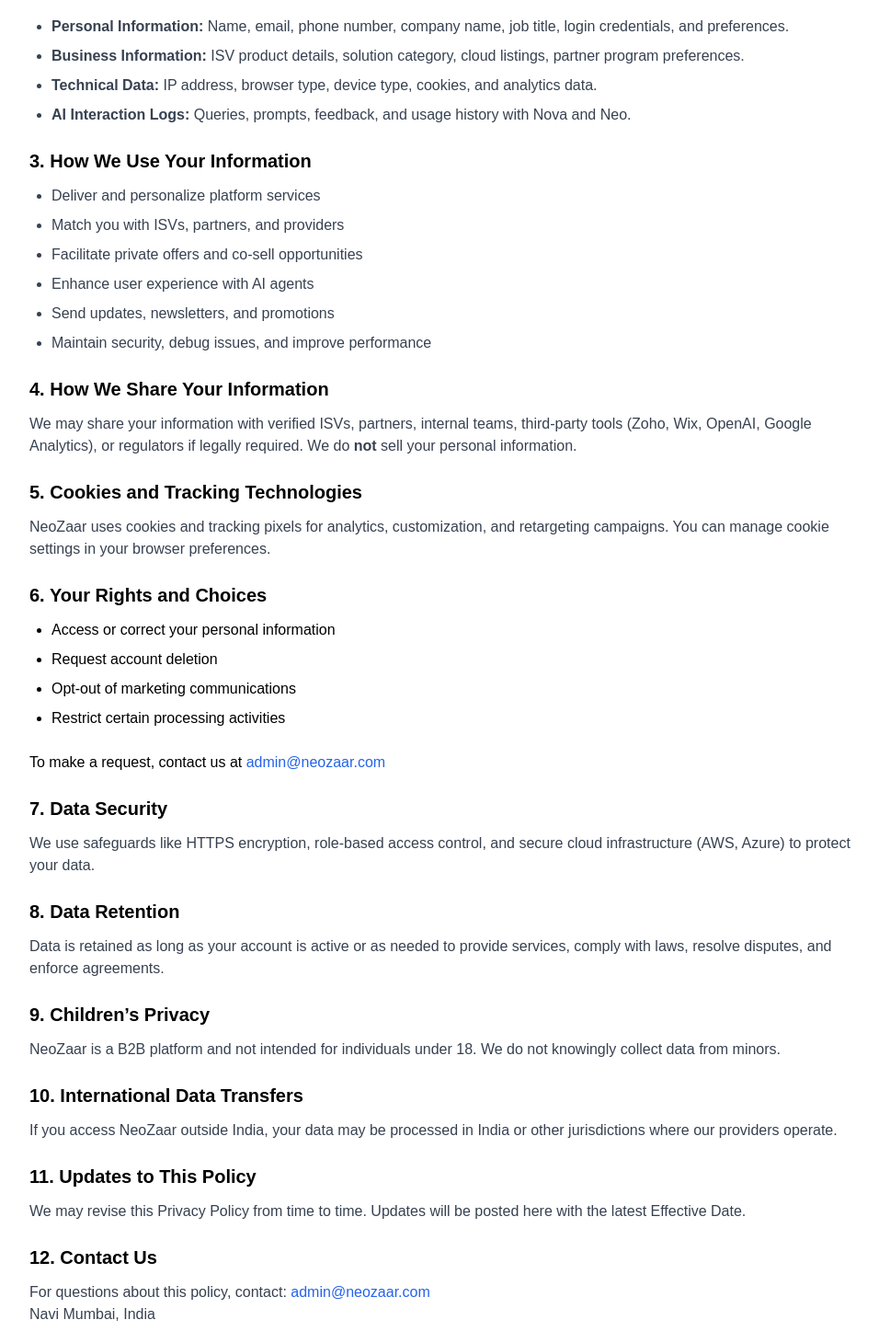
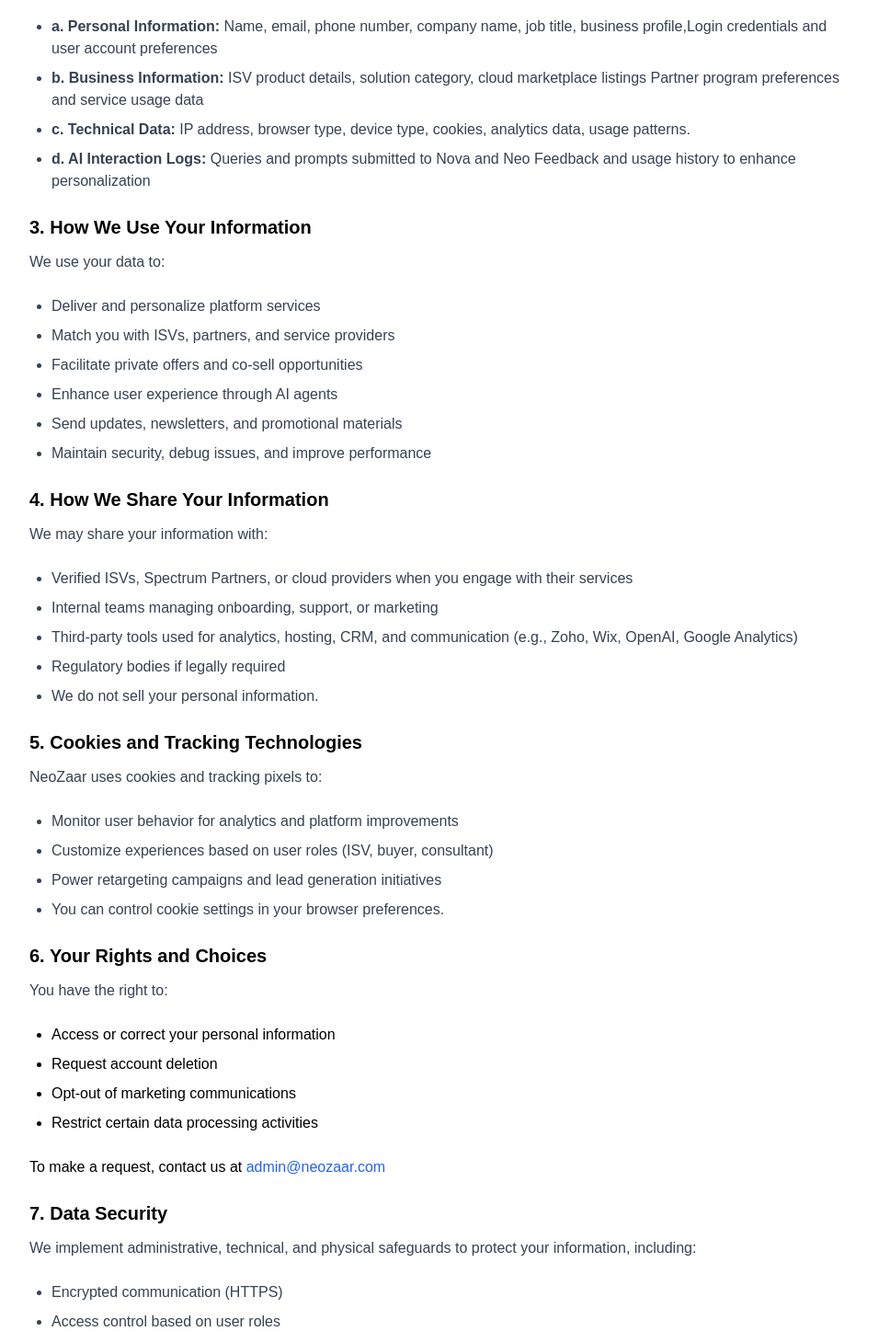
Before and after one commit to Ranjeetwhizzact/Neozaareact, a Next.js app: page /privacy-policy in a window 1280 px wide. Shown: the part 507-1967 px from the top of the page at 92% size, without its empty margins (160-1116 px from the left). Built offline with nearby package versions, Linux system fonts and the light colour scheme; no server answers.

Commit message:
terms and condition and privacy pilocies are updated

```diff
--- a/app/components/isvclient.js
+++ b/app/components/isvclient.js
@@ -273,7 +273,28 @@ company_registration_number: {
   data_privacy: {
     required: true,
     message: "Please agree to the Privacy Policy"
+  },
+  businessCert: {
+  required: true,
+  validate: (file) => {
+    if (!file) return "Business certification document is required.";
+    const MAX_FILE_SIZE = 200 * 1024; // 200 KB
+    const ALLOWED_TYPES = [
+      "application/pdf",
+      "image/png",
+      "image/jpeg",
+      "image/jpg"
+    ];
+
+    if (!ALLOWED_TYPES.includes(file.type)) {
+      return "Please upload a valid file (PDF, PNG, JPG, JPEG).";
+    }
+    if (file.size > MAX_FILE_SIZE) {
+      return "File size must be less than 200kb.";
+    }
+    return null;
   }
+},
 };
 
   // Validate a single field
@@ -325,7 +346,8 @@ const validateField = (name, value) => {
       email,
       neozaar_tc,
       data_privacy,
-      brand_logo
+      brand_logo,
+      businessCert
     };
 
     // For company_registration_number, we need to handle it specially since it uses the state variable directly
@@ -395,6 +417,7 @@ const handleBlur = (fieldName) => {
     case 'neozaar_tc': value = neozaar_tc; break;
     case 'data_privacy': value = data_privacy; break;
     case 'brand_logo': value = brand_logo; break;
+    case 'businessCert': value = businessCert; break;
     default: value = null;
   }
 
@@ -410,7 +433,7 @@ const validateStep = (stepNumber) => {
       'brand_name', 'website_url', 'tax_id', 'headquater_country',
       'Legal_entity_type', 'brand_logo'],
     2: ['name', 'designation', 'mobile', 'password', 'email'],
-    3: ['neozaar_tc', 'data_privacy']
+    3: ['neozaar_tc', 'data_privacy', 'businessCert'],
   };
 
   const fieldsToValidate = stepFields[stepNumber];
@@ -496,12 +519,18 @@ const validateStep = (stepNumber) => {
     if (file) {
       setBusinessCert(file);
       setBusinessCertName(file.name);
+    // Validate the file
+      const error = validateField('businessCert', file);
+    setErrors(prev => ({ ...prev, businessCert: error }));
     }
   };
 
   const removeBusinessCert = () => {
     setBusinessCert(null);
     setBusinessCertName('');
+    // Clear the error
+    setErrors(prev => ({ ...prev, businessCert: null }));
+
   };
 
   // Platform and marketplace management
@@ -1192,6 +1221,9 @@ const validateStep = (stepNumber) => {
                       </button>
                     </div>
                   )}
+                  {errors.businessCert && (
+    <p className="text-red-500 text-sm mt-1">{errors.businessCert}</p>
+  )}
                 </div>
                 <div className="col-span-2">
                   <div className='flex'>
@@ -1211,7 +1243,7 @@ const validateStep = (stepNumber) => {
                       <label
                         htmlFor='treamscondition' className='hidden justify-center items-center bg-black w-5 h-5 border border-black  peer-checked/terms:flex'><i className="ri-check-line text-white"></i></label>
                     </div>
-                    <label htmlFor='treamscondition' className='text-sm dark:text-black '>I agree to the <a href="" className='font-semibold underline'>Terms & Conditions</a>  and consent to the collection and use of my data as outlined in the <a href="" className='font-semibold underline'>Privacy Policy</a> . </label>
+                    <label htmlFor='treamscondition' className='text-sm dark:text-black '>I agree to the <a href="/terms-and-conditions" className='font-semibold underline'>Terms & Conditions</a>  and consent to the collection and use of my data as outlined in the <a href="/privacy-policy" className='font-semibold underline'>Privacy Policy</a> . </label>
                   </div>
                   {errors.neozaar_tc && <p className="text-red-500 text-sm mt-1">{errors.neozaar_tc}</p>}
                 </div>
--- a/app/privacy-policy/page.js
+++ b/app/privacy-policy/page.js
@@ -28,66 +28,74 @@ export default function Page() {
 
           <h2 className="text-xl font-semibold mt-6 mb-3 text-black">1. Who We Are</h2>
           <p className="mb-6 text-gray-700">
-            NeoZaar is a B2B SaaS and cloud marketplace designed to accelerate the
-            go-to-market journey of independent software vendors (ISVs), cloud
-            partners, and digital-first startups. Our platform also offers
-            AI-powered assistants (Nova and Neo), private offers, marketplace
-            readiness support, and co-sell enablement tools.
+            NeoZaar is a B2B SaaS and cloud marketplace designed to accelerate the go-to-market journey of independent software vendors (ISVs), cloud partners, and digital-first startups. Our platform also offers AI-powered assistants (Nova and Neo), private offers, marketplace readiness support, and co-sell enablement tools.
           </p>
 
           <h2 className="text-xl font-semibold mt-6 mb-3 text-black">2. Information We Collect</h2>
           <ul className="list-disc pl-6 mb-6 space-y-2  text-gray-700">
             <li>
-              <strong>Personal Information:</strong> Name, email, phone number,
-              company name, job title, login credentials, and preferences.
+              <strong>a. Personal Information:</strong> Name, email, phone number,
+              company name, job title, business profile,Login credentials and user account preferences
             </li>
             <li>
-              <strong>Business Information:</strong> ISV product details, solution
-              category, cloud listings, partner program preferences.
+              <strong>b. Business Information:</strong> ISV product details, solution category, cloud marketplace listings Partner program preferences and service usage data
             </li>
             <li>
-              <strong>Technical Data:</strong> IP address, browser type, device type,
-              cookies, and analytics data.
+              <strong>c. Technical Data:</strong> IP address, browser type, device type,
+              cookies, analytics data, usage patterns.
             </li>
             <li>
-              <strong>AI Interaction Logs:</strong> Queries, prompts, feedback, and
-              usage history with Nova and Neo.
+              <strong>d. AI Interaction Logs:</strong> Queries and prompts submitted to Nova and Neo Feedback and usage history to enhance personalization
             </li>
           </ul>
 
           <h2 className="text-xl font-semibold mt-6 mb-3 text-black">3. How We Use Your Information</h2>
+          <p className="mb-6 text-gray-700">
+            We use your data to:
+          </p>
           <ul className="list-disc pl-6 mb-6 space-y-2  text-gray-700">
             <li>Deliver and personalize platform services</li>
-            <li>Match you with ISVs, partners, and providers</li>
+            <li>Match you with ISVs, partners, and service providers</li>
             <li>Facilitate private offers and co-sell opportunities</li>
-            <li>Enhance user experience with AI agents</li>
-            <li>Send updates, newsletters, and promotions</li>
+            <li>Enhance user experience through AI agents</li>
+            <li>Send updates, newsletters, and promotional materials</li>
             <li>Maintain security, debug issues, and improve performance</li>
           </ul>
 
           <h2 className="text-xl font-semibold mt-6 mb-3 text-black">4. How We Share Your Information</h2>
-          <p className="mb-6  text-gray-700">
-            We may share your information with verified ISVs, partners, internal
-            teams, third-party tools (Zoho, Wix, OpenAI, Google Analytics), or
-            regulators if legally required. We do <strong>not</strong> sell your
-            personal information.
+                <p className="mb-6 text-gray-700">
+            We may share your information with:
           </p>
+          <ul className="list-disc pl-6 mb-6 space-y-2  text-gray-700">
+            <li>Verified ISVs, Spectrum Partners, or cloud providers when you engage with their services</li>
+            <li>Internal teams managing onboarding, support, or marketing</li>
+            <li>Third-party tools used for analytics, hosting, CRM, and communication (e.g., Zoho, Wix, OpenAI, Google Analytics)</li>
+            <li>Regulatory bodies if legally required</li>
+            <li>We do not sell your personal information.</li>
+          </ul>
 
           <h2 className="text-xl font-semibold mt-6 mb-3 text-black">
             5. Cookies and Tracking Technologies
           </h2>
           <p className="mb-6  text-gray-700">
-            NeoZaar uses cookies and tracking pixels for analytics, customization,
-            and retargeting campaigns. You can manage cookie settings in your
-            browser preferences.
+            NeoZaar uses cookies and tracking pixels to:
           </p>
+          <ul className="list-disc pl-6 mb-6 space-y-2  text-gray-700">
+            <li>Monitor user behavior for analytics and platform improvements</li>
+            <li>Customize experiences based on user roles (ISV, buyer, consultant)</li>
+            <li>Power retargeting campaigns and lead generation initiatives</li>
+            <li>You can control cookie settings in your browser preferences.</li>
+          </ul>
 
           <h2 className="text-xl font-semibold mt-6 mb-3 text-black">6. Your Rights and Choices</h2>
+          <p className="mb-6  text-gray-700">
+            You have the right to:
+          </p>
           <ul className="list-disc pl-6 mb-6 space-y-2 text-black">
             <li>Access or correct your personal information</li>
             <li>Request account deletion</li>
             <li>Opt-out of marketing communications</li>
-            <li>Restrict certain processing activities</li>
+            <li>Restrict certain data processing activities</li>
           </ul>
           <p className="mb-6 text-black">
             To make a request, contact us at{" "}
@@ -101,16 +109,24 @@ export default function Page() {
 
           <h2 className="text-xl font-semibold mt-6 mb-3 text-black">7. Data Security</h2>
           <p className="mb-6  text-gray-700">
-            We use safeguards like HTTPS encryption, role-based access control, and
-            secure cloud infrastructure (AWS, Azure) to protect your data.
+            We implement administrative, technical, and physical safeguards to protect your information, including:
           </p>
+          <ul className="list-disc pl-6 mb-6 space-y-2  text-gray-700">
+            <li>Encrypted communication (HTTPS)</li>
+            <li>Access control based on user roles</li>
+            <li>Secure cloud infrastructure (e.g., AWS, Azure)</li>
+          </ul>
 
           <h2 className="text-xl font-semibold mt-6 mb-3 text-black">8. Data Retention</h2>
           <p className="mb-6  text-gray-700">
-            Data is retained as long as your account is active or as needed to
-            provide services, comply with laws, resolve disputes, and enforce
-            agreements.
+            We retain data for as long as your account is active or as needed to:
           </p>
+          <ul className="list-disc pl-6 mb-6 space-y-2  text-gray-700">
+            <li>Provide services</li>
+            <li>Comply with legal obligations</li>
+            <li>Resolve disputes and enforce agreements</li>
+          </ul>
+
 
           <h2 className="text-xl font-semibold mt-6 mb-3 text-black">9. Children’s Privacy</h2>
           <p className="mb-6  text-gray-700">
@@ -120,19 +136,17 @@ export default function Page() {
 
           <h2 className="text-xl font-semibold mt-6 mb-3 text-black">10. International Data Transfers</h2>
           <p className="mb-6  text-gray-700">
-            If you access NeoZaar outside India, your data may be processed in India
-            or other jurisdictions where our providers operate.
+            If you are accessing NeoZaar from outside India, your data may be transferred to and processed in India or other jurisdictions where our service providers operate.
           </p>
 
           <h2 className="text-xl font-semibold mt-6 mb-3 text-black">11. Updates to This Policy</h2>
           <p className="mb-6  text-gray-700">
-            We may revise this Privacy Policy from time to time. Updates will be
-            posted here with the latest {"Effective Date."}
+            We may revise this Privacy Policy from time to time. Changes will be posted with an updated  {"Effective Date"} on this page.
           </p>
 
           <h2 className="text-xl font-semibold mt-6 mb-3 text-black">12. Contact Us</h2>
           <p className=" text-gray-700">
-            For questions about this policy, contact:{" "}
+            For questions about this policy or your personal data, contact:{" "}
             <a
               href="mailto:admin@neozaar.com"
               className="text-blue-600 hover:underline"
```
Also changed, not shown: app/terms-and-conditions/page.js (+7 -9 lines).
